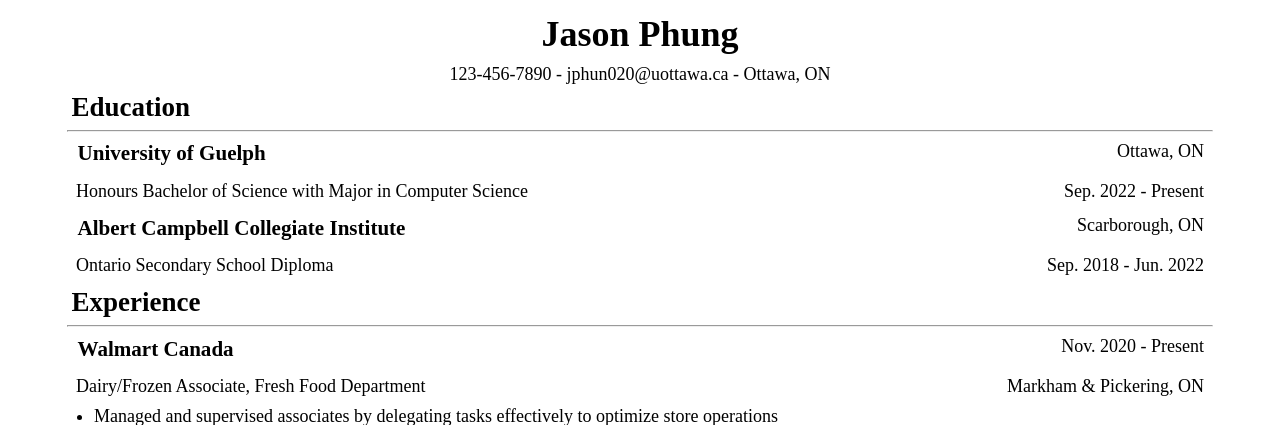
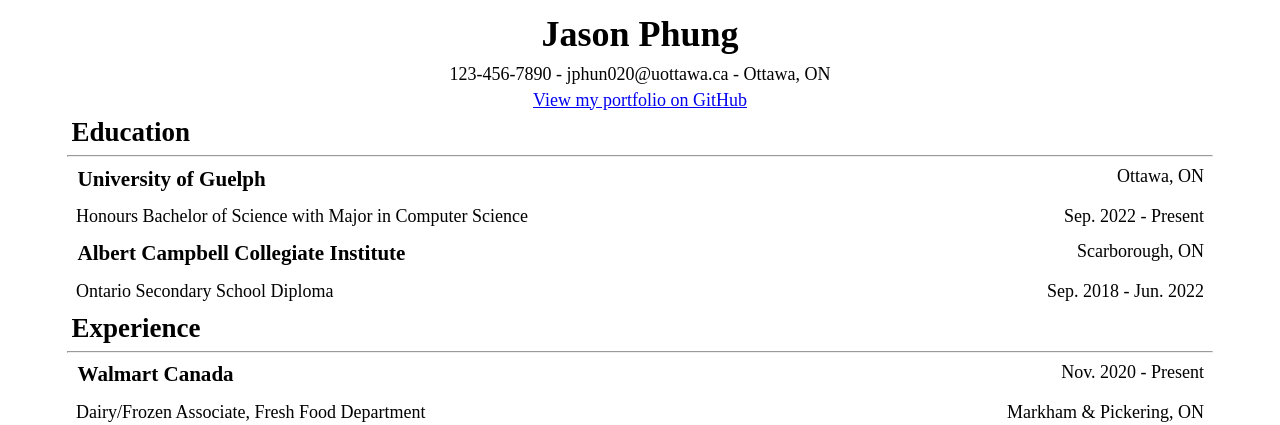
Before and after one commit to jasnphung/portfolio, a PHP site: page / in a window 1280 px wide. Shown: the top 425 px of the page. Run offline with PHP 8.4, Linux system fonts and the light colour scheme.

Commit message:
Update the resume with a link to the repository

```diff
--- a/public/index.html
+++ b/public/index.html
@@ -8,6 +8,7 @@
     <header>
         <h1>Jason Phung</h1>
         <p style="text-align: center">123-456-7890 - jphun020@uottawa.ca - Ottawa, ON</p>
+        <a href="https://github.com/jtrshy/portfolio" class="centered-link">View my portfolio on GitHub</a>
     </header>
     <main>
         <section>
--- a/public/styles.css
+++ b/public/styles.css
@@ -28,3 +28,7 @@ body {
     display: flex;
     justify-content: space-between;
 }
+.centered-link {
+    display: block;
+    text-align: center;
+}
```
